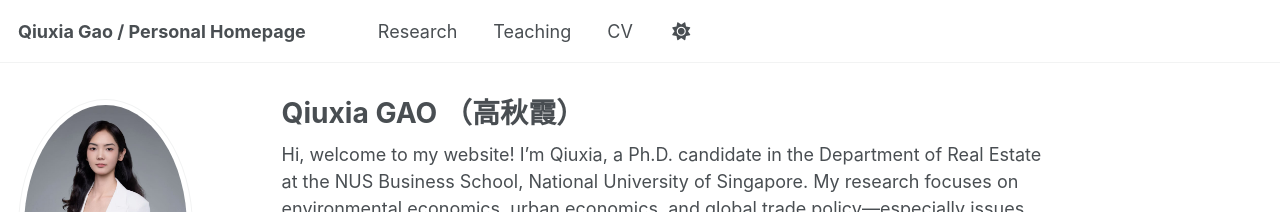
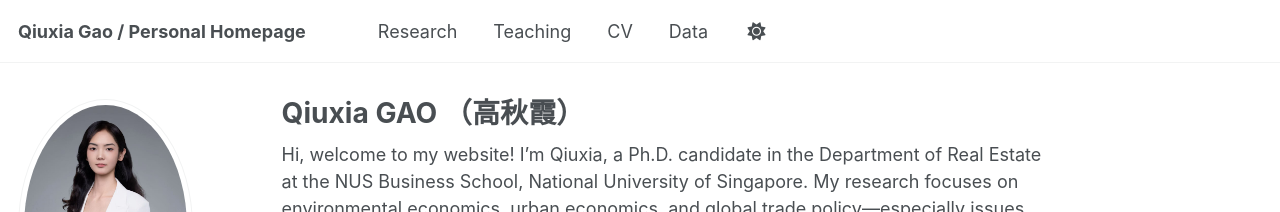
Before and after one commit to Meggie3466/qiuxia_gao, a Jekyll site: the page built from _pages/about.md, in a window 1280 px wide. Shown: the top 212 px of the page. Built offline with Jekyll 4.4.1, drawn with Linux system fonts in a browser that asks for light colours; some web fonts are replaced; a script that is not in the unit is left out.

Commit message:
Update navigation.yml

```diff
--- a/_data/navigation.yml
+++ b/_data/navigation.yml
@@ -29,5 +29,5 @@ main:
   # - title: "CV"
   #   url: /cv-json/
 
-  # - title: "Guide"
-  #   url: /markdown/
+  - title: "Data"
+    url: /markdown/
```
